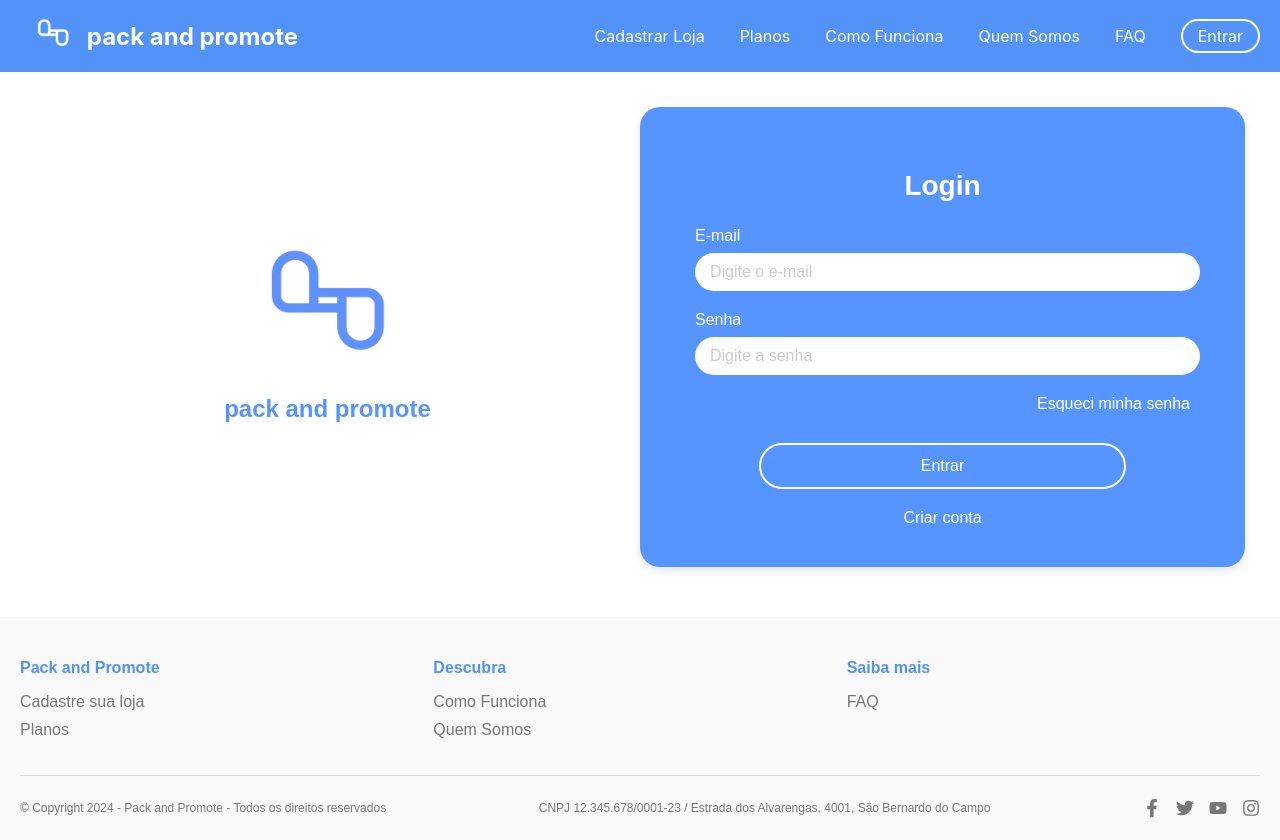
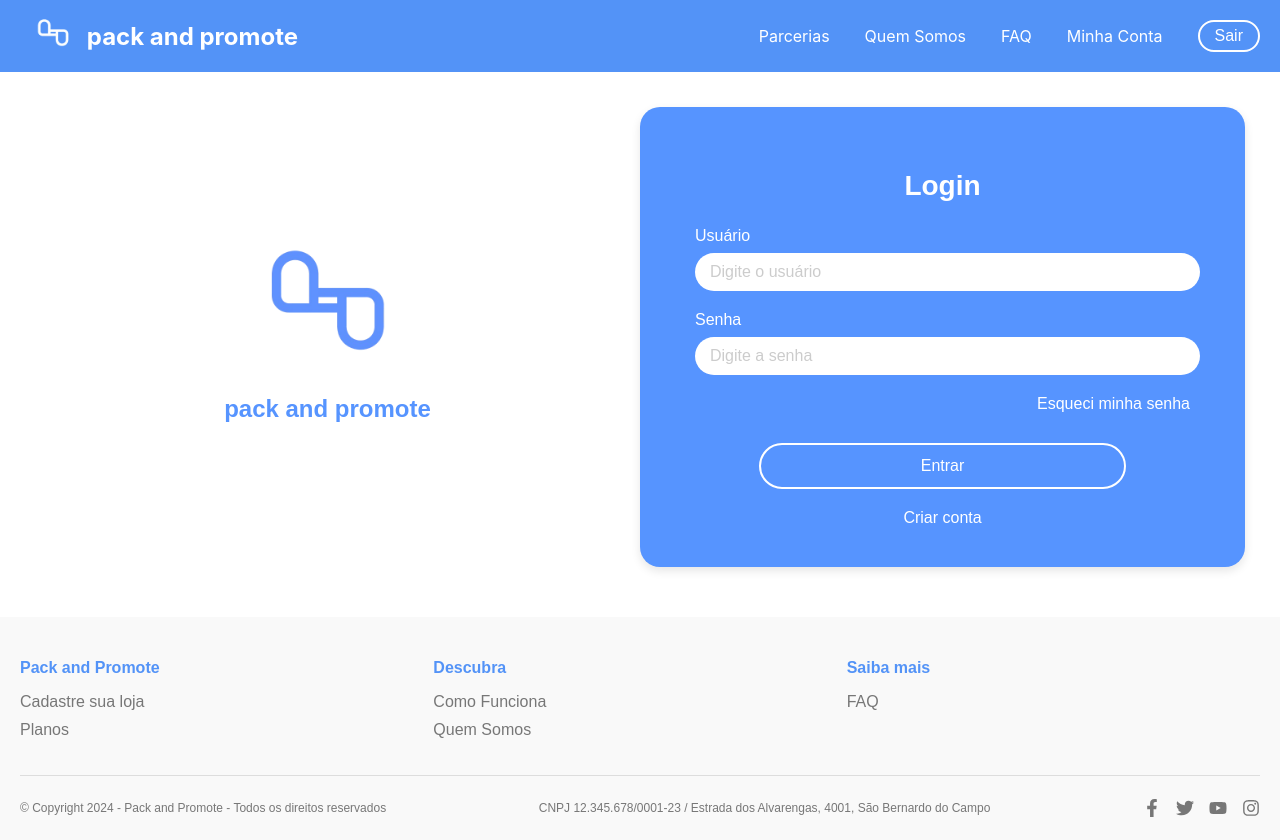
Before and after one commit to VictorSi1va/PackAndPromote_FrontEnd, a React (Create React App) app: page /login in a window 1280 px wide. Built offline with nearby package versions, Linux system fonts and the light colour scheme; sample sign-in values are in the browser's storage.

Commit message:
Autenticação e Login, Liberação de Acesso

```diff
--- a/src/App.js
+++ b/src/App.js
@@ -1,4 +1,5 @@
 import { BrowserRouter, Routes, Route } from "react-router-dom";
+import { AuthenticationProvider } from "context/Authentication";
 import './App.css';
 import Faq from "./pages/Faq";
 import Home from "./pages/Home";
@@ -6,36 +7,44 @@ import Login from "./pages/Login";
 import ComoFunciona from "./pages/ComoFunciona";
 import Planos from "./pages/Planos";
 import QuemSomos from "./pages/QuemSomos";
+import CadastroLoja from "pages/CadastroLoja";
+import MinhaConta from "pages/MinhaConta";
+import Parcerias from "pages/Parcerias";
 
 import DefaultPage from "./components/DefaultPage";
 import Menu from "./components/Menu";
 import Rodape from "components/Rodape";
-import CadastroLoja from "pages/CadastroLoja";
-import MinhaConta from "pages/MinhaConta";
-import Parcerias from "pages/Parcerias";
+import PrivateRoute from "utils/PrivateRoute";
+import NotFound from "pages/NotFound";
 
 function App() {
   return (
     <BrowserRouter>
+      <AuthenticationProvider>
         <Menu />
 
         <Routes>
           <Route path="/" element={<DefaultPage />}>
             <Route path="/" element={<Home />} />
+            <Route path="cadastro-loja" element={<CadastroLoja />} />
+            <Route path="planos" element={<Planos />} />
             <Route path="como-funciona" element={<ComoFunciona />} />
-            <Route path="planos" element={<Planos />} />
             <Route path="quem-somos" element={<QuemSomos />} />
             <Route path="faq" element={<Faq />} />
             <Route path="login" element={<Login />} />
+          </Route>
 
-            <Route path="cadastro-loja" element={<CadastroLoja />} />
-
+          <Route element={<PrivateRoute role="ADMINISTRADOR,CLIENTE" />}>
             <Route path="parcerias" element={<Parcerias />} />
             <Route path="minha-conta" element={<MinhaConta />} />
+            <Route path="logout" element={<Login />} />
           </Route>
+
+          <Route path="*" element={<NotFound />} />
         </Routes>
 
         <Rodape />
+      </AuthenticationProvider>
     </BrowserRouter>
   );
 }
--- a/src/components/Menu/Menu.css
+++ b/src/components/Menu/Menu.css
@@ -48,7 +48,9 @@
     margin-right: 15px;
 }
 
-.menu-login a {
+.menu-login a,
+.menu-login button {
+    background-color: transparent;
     border: 2px solid white;
     padding: 5px 15px;
     border-radius: 20px;
@@ -57,7 +59,9 @@
     font-size: 16px;
 }
 
-.menu-login a:hover {
+.menu-login a:hover,
+.menu-login button:hover {
+    cursor: pointer;
     background-color: white;
     color: #5393f7;
 }
@@ -108,7 +112,8 @@
         padding-bottom: 15px;
     }
 
-    .menu-login a {
+    .menu-login a,
+    .menu-login button {
         font-size: 18px;
         padding: 10px 20px;
     }
@@ -119,7 +124,9 @@
         font-size: 20px;
     }
 
-    .menu-links a, .menu-login a {
+    .menu-links a,
+    .menu-login a,
+    .menu-login button {
         font-size: 16px;
     }
 }
--- a/src/components/Menu/index.js
+++ b/src/components/Menu/index.js
@@ -1,12 +1,25 @@
-import { Link } from "react-router-dom";
-import { useState } from "react";
+import { useState, useEffect } from "react";
+import { Link, useNavigate } from "react-router-dom";
+import { useAuthentication } from "context/Authentication";
 import './Menu.css';
 
 export default function Menu() {
     const [menuOpen, setMenuOpen] = useState(false);
+    const { userLogged, signOut } = useAuthentication();
+    const navigate = useNavigate();
 
     const toggleMenu = () => {
         setMenuOpen(!menuOpen);
+    };
+
+    const handleLinkClick = () => {
+        setMenuOpen(false);
+    };
+
+    const handleLogout = () => {
+        signOut();
+        setMenuOpen(false);
+        navigate("/");
     };
 
     return (
@@ -25,16 +38,29 @@ export default function Menu() {
 
                 <div className={`menu-items-right ${menuOpen ? "menu-open" : ""}`}>
                     <ul className="menu-links">
-                        {/* <li><Link to="/parcerias">Parcerias</Link></li> */}
-                        <li><Link to="/cadastro-loja">Cadastrar Loja</Link></li>
-                        <li><Link to="/planos">Planos</Link></li>
-                        <li><Link to="/como-funciona">Como Funciona</Link></li>
+                        {userLogged() ? (
+                            <li><Link to="/parcerias">Parcerias</Link></li>
+                        ) : (
+                            <>
+                                <li><Link to="/cadastro-loja">Cadastrar Loja</Link></li>
+                                <li><Link to="/planos">Planos</Link></li>
+                                <li><Link to="/como-funciona">Como Funciona</Link></li>
+                            </>
+                        )}
+
                         <li><Link to="/quem-somos">Quem Somos</Link></li>
                         <li><Link to="/faq">FAQ</Link></li>
+
+                        {userLogged() && (
+                            <Link to="/minha-conta">Minha Conta</Link>
+                        )}
                     </ul>
                     <div className="menu-login">
-                        {/* <Link to="/minha-conta">Minha Conta</Link> */}
-                        <Link to="/login">Entrar</Link>
+                        {userLogged() ? (
+                            <button className="menu-login" onClick={handleLogout}>Sair</button>
+                        ) : (
+                            <Link to="/login">Entrar</Link>
+                        )}
                     </div>
                 </div>
             </nav>
--- /dev/null
+++ b/src/context/Authentication.js
@@ -0,0 +1,81 @@
+import { createContext, useCallback, useContext, useState, useEffect } from "react";
+import api from "../services/api";
+
+// Cria o contexto de autenticação
+const AuthenticationContext = createContext({});
+
+const AuthenticationProvider = ({ children }) => {
+  const [token, setToken] = useState(() => {
+    const savedToken = localStorage.getItem("@AuthToken_PackAndPromote");
+    if (savedToken) {
+      api.defaults.headers.authorization = `Bearer ${savedToken}`;
+
+      return savedToken;
+    }
+    return null;
+  });
+
+// Função de login para autenticar o usuário e salvar o token
+const signIn = useCallback(async ({ username, password }) => {
+  try {
+    const response = await api.post("/Login/Entrar", {
+      Login: username,
+      Senha: password,
+    });
+
+    const { token } = response.data;
+
+    if (token) {
+      setToken(token);
+      localStorage.setItem("@AuthToken_PackAndPromote", token);
+
+      api.defaults.headers.authorization = `Bearer ${token}`;
+    } else {
+      console.error("O Token não foi encontrado.");
+
+      throw new Error("Erro no login: token não encontrado!");
+    }
+  } catch (error) {
+    console.error("Erro no login:", error);
+    throw new Error("Erro no login");
+  }
+}, []);
+
+  // Função de logout
+  const signOut = useCallback(() => {
+    setToken(null);
+    localStorage.removeItem("@AuthToken_PackAndPromote");
+    delete api.defaults.headers.authorization;
+  }, []);
+
+  // Verifica se o usuário está logado
+  const userLogged = useCallback(() => {
+    return !!localStorage.getItem("@AuthToken_PackAndPromote");
+  }, []);
+
+  // Verificação do token ao carregar a aplicação
+  useEffect(() => {
+    const savedToken = localStorage.getItem("@AuthToken_PackAndPromote");
+    if (savedToken) {
+      api.defaults.headers.authorization = `Bearer ${savedToken}`;
+      setToken(savedToken);
+    }
+  }, []);
+
+  return (
+    <AuthenticationContext.Provider value={{ token, signIn, signOut, userLogged }}>
+      {children}
+    </AuthenticationContext.Provider>
+  );
+};
+
+// Hook para acessar o contexto de autenticação
+function useAuthentication() {
+  const context = useContext(AuthenticationContext);
+  if (!context) {
+    throw new Error("O useAuthentication deve ser usado dentro de um AuthenticationProvider");
+  }
+  return context;
+}
+
+export { AuthenticationProvider, useAuthentication };
--- a/src/pages/Login/index.js
+++ b/src/pages/Login/index.js
@@ -1,8 +1,33 @@
+import { useCallback, useEffect, useState } from "react";
+import { useAuthentication } from "context/Authentication";
 import { Link } from "react-router-dom";
 
 import './Login.css';
 
 export default function Login() {
+
+    const { signIn } = useAuthentication();
+
+    const [usuario, setUsuario] = useState("");
+    const [senha, setSenha] = useState("");
+
+    const handleSubmit = useCallback(
+        async (event) => {
+            event.preventDefault();
+            try {
+                await signIn({ username: usuario, password: senha });
+                window.location.href = "/";
+            } catch (error) {
+                alert("Login e/ou senha inválidos!");
+            }
+        },
+        [usuario, senha, signIn]
+    );
+
+    useEffect(() => {
+        localStorage.removeItem("@AuthToken_PackAndPromote");
+    }, []);
+
     return (
         <div className="login-container">
             <div className="login-logo-section">
@@ -11,14 +36,26 @@ export default function Login() {
             </div>
             <div className="login-box-section">
                 <h2>Login</h2>
-                <form>
+                <form onSubmit={handleSubmit}>
                     <div className="login-input-group">
-                        <label htmlFor="email">E-mail</label>
-                        <input type="email" id="email" placeholder="Digite o e-mail" />
+                        <label htmlFor="user">Usuário</label>
+                        <input
+                            type="user"
+                            id="user"
+                            placeholder="Digite o usuário"
+                            onChange={(event) => setUsuario(event.target.value)}
+                            required
+                        />
                     </div>
                     <div className="login-input-group">
                         <label htmlFor="password">Senha</label>
-                        <input type="password" id="password" placeholder="Digite a senha" />
+                        <input
+                            type="password"
+                            id="password"
+                            placeholder="Digite a senha"
+                            onChange={(event) => setSenha(event.target.value)}
+                            required
+                        />
                     </div>
                     <Link to="/esqueci-senha" className="login-forgot-password">Esqueci minha senha</Link>
                     <button type="submit" className="login-button">Entrar</button>
--- /dev/null
+++ b/src/pages/NotFound/index.js
@@ -0,0 +1,5 @@
+import Title from "components/Title";
+
+export default function NotFound() {
+  return <Title titulo="Página não encontrada!" />;
+}
--- /dev/null
+++ b/src/utils/PrivateRoute.js
@@ -0,0 +1,47 @@
+import { useEffect, useState } from "react";
+import { Outlet, useNavigate } from "react-router-dom";
+import { useAuthentication } from "context/Authentication";
+import api from "../services/api";
+
+const PrivateRoute = ({ role }) => {
+  const [permissions, setPermissions] = useState(null);
+  const navigate = useNavigate();
+  const { userLogged } = useAuthentication();
+
+  useEffect(() => {
+    const loadRoles = async () => {
+      try {
+        const response = await api.get("/Login/ListarPerfis");
+        const userRoles = response.data;
+
+        // Verifica se algum dos perfis do usuário corresponde a um dos perfis esperados
+        const roleArray = role.split(",");
+        const hasRole = userRoles.some(profile => roleArray.includes(profile.nomePerfil.toUpperCase()));
+        setPermissions(hasRole);
+      } catch (error) {
+        console.error("Erro ao carregar roles:", error);
+        setPermissions(false); // Define como false em caso de erro
+      }
+    };
+
+    if (userLogged()) {
+      loadRoles();
+    } else {
+      navigate("/login"); // Redireciona para login se o usuário não estiver logado
+    }
+  }, [role, userLogged, navigate]);
+
+  useEffect(() => {
+    if (permissions === false) {
+      navigate("/"); // Redireciona para a página inicial se o usuário não tiver permissões
+    }
+  }, [permissions, navigate]);
+
+  if (!userLogged() || permissions === null) {
+    return null; // Evita renderizar o conteúdo antes de verificar login e permissões
+  }
+
+  return permissions ? <Outlet /> : null;
+};
+
+export default PrivateRoute;
```
